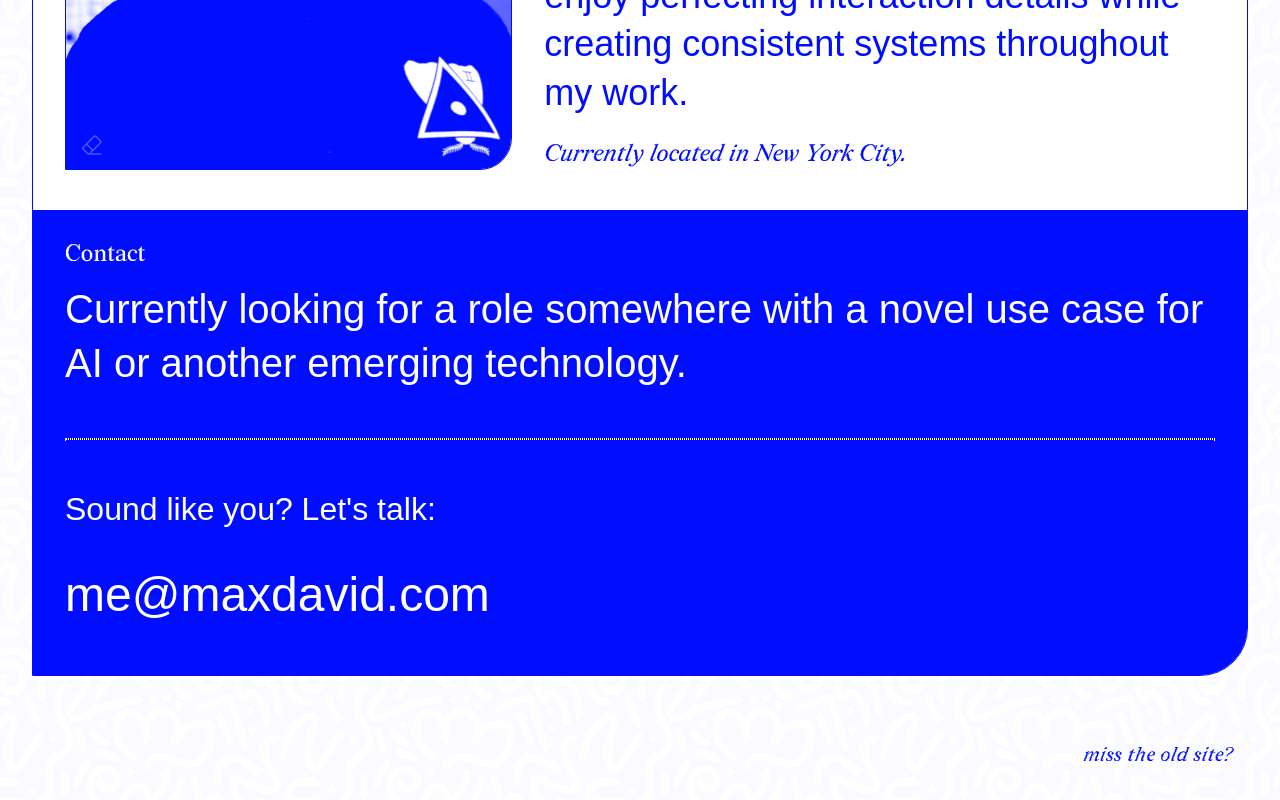
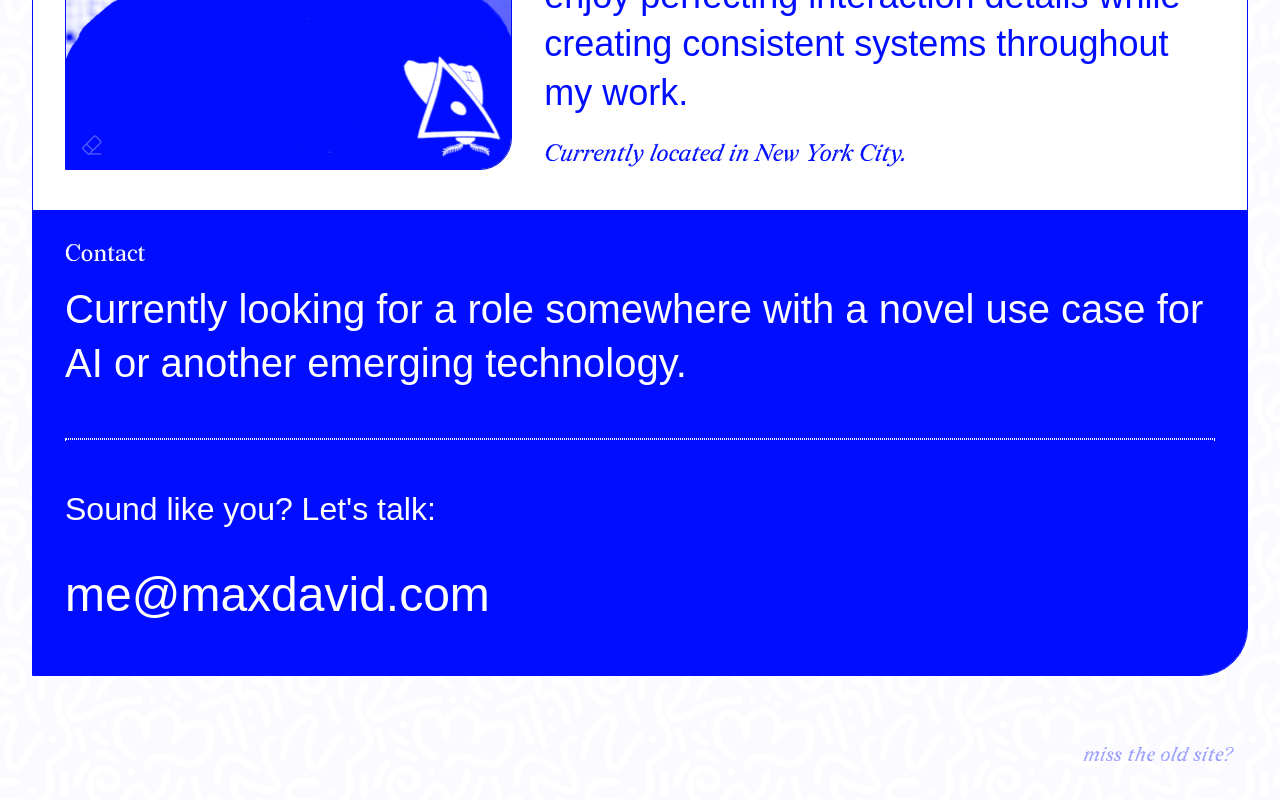
Before and after one commit to maxdavid/maxdavid-personal-site, a Next.js app: page / in a window 1280 px wide. Shown: the part 526-1326 px from the top of the page. Built offline with nearby package versions, Linux system fonts and the light colour scheme; a web font is replaced by a local one.

Commit message:
Update footer

```diff
--- a/src/app/components/footer/footer.module.scss
+++ b/src/app/components/footer/footer.module.scss
@@ -5,4 +5,5 @@
   width: 100%;
   padding: 64px 16px;
   text-align: right;
+  opacity: 0.4;
 }
--- a/src/app/components/footer/footer.tsx
+++ b/src/app/components/footer/footer.tsx
@@ -6,7 +6,7 @@ import styles from './footer.module.scss';
 export const Footer = () => {
   return (
     <footer className={classNames(styles.footer, redaction35.className)}>
-      <Link href='http://butt.pics'>miss the old site?</Link>
+      <Link href='https://butt.pics'>miss the old site?</Link>
     </footer>
   );
 };
```
